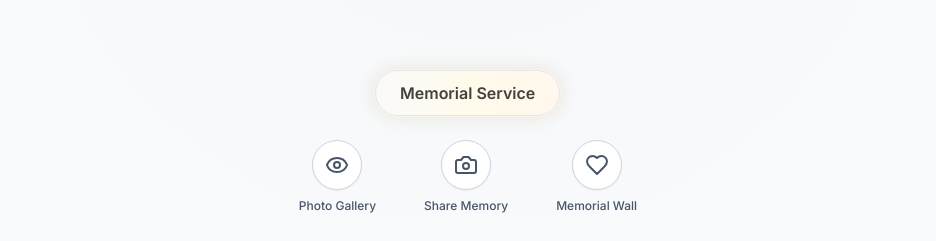
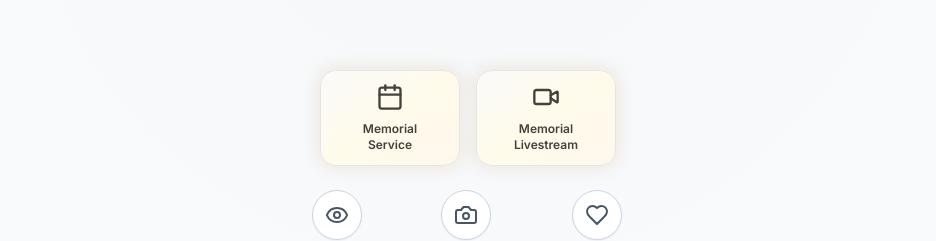
Before and after one commit to mun1ch/rudy-memorial, a Next.js app: page / in a window 1280 px wide. Shown: the part 635-876 px from the top of the page, without its empty margins (172-1108 px from the left). Before the commit the page ends 849 px from the top, so only its background shows below. Built offline with nearby package versions, Linux system fonts and the light colour scheme.

Commit message:
Add link to livestream

```diff
--- a/app/page.tsx
+++ b/app/page.tsx
@@ -2,7 +2,7 @@
 
 import Link from "next/link";
 import Image from "next/image";
-import { Eye, Heart, Camera } from "lucide-react";
+import { Eye, Heart, Camera, Calendar, Video } from "lucide-react";
 
 export default function HomePage() {
   return (
@@ -46,12 +46,29 @@ export default function HomePage() {
       {/* Navigation with proper spacing and borders */}
       <div className="relative z-10 mt-6">
         <nav className="flex flex-col items-center justify-center gap-4 sm:gap-6">
-          <Link
-            href="/memorial-service"
-            className="inline-flex items-center justify-center rounded-full px-6 py-2.5 bg-gradient-to-r from-stone-50 via-amber-50 to-orange-50 text-stone-700 font-semibold border border-stone-200 ring-1 ring-stone-100 shadow-[0_0_16px_4px_rgba(210,180,140,0.22)] hover:shadow-[0_0_28px_10px_rgba(210,180,140,0.35)] backdrop-blur-md transition-all duration-500 hover:-translate-y-0.5 hover:scale-[1.015] hover:ring-stone-200 will-change-transform"
-          >
-            Memorial Service
-          </Link>
+          <div className="flex flex-col sm:flex-row items-center justify-center gap-4">
+            <Link
+              href="/memorial-service"
+              className="group flex flex-col items-center gap-2.5 rounded-2xl px-6 py-3 bg-gradient-to-br from-stone-50 via-amber-50 to-orange-50 border border-stone-200 shadow-[0_0_16px_4px_rgba(210,180,140,0.22)] hover:shadow-[0_0_28px_10px_rgba(210,180,140,0.35)] backdrop-blur-md transition-all duration-300 hover:-translate-y-1 min-w-[140px]"
+            >
+              <Calendar className="h-7 w-7 text-stone-700" />
+              <span className="text-xs font-semibold text-stone-700 text-center">
+                Memorial<br/>Service
+              </span>
+            </Link>
+
+            <a
+              href="https://stmgaparish.org/livestream"
+              target="_blank"
+              rel="noopener noreferrer"
+              className="group flex flex-col items-center gap-2.5 rounded-2xl px-6 py-3 bg-gradient-to-br from-stone-50 via-amber-50 to-orange-50 border border-stone-200 shadow-[0_0_16px_4px_rgba(210,180,140,0.22)] hover:shadow-[0_0_28px_10px_rgba(210,180,140,0.35)] backdrop-blur-md transition-all duration-300 hover:-translate-y-1 min-w-[140px]"
+            >
+              <Video className="h-7 w-7 text-stone-700" />
+              <span className="text-xs font-semibold text-stone-700 text-center">
+                Memorial<br/>Livestream
+              </span>
+            </a>
+          </div>
           <div className="flex items-center justify-center gap-8 sm:gap-12">
           <Link
             href="/gallery"
```
